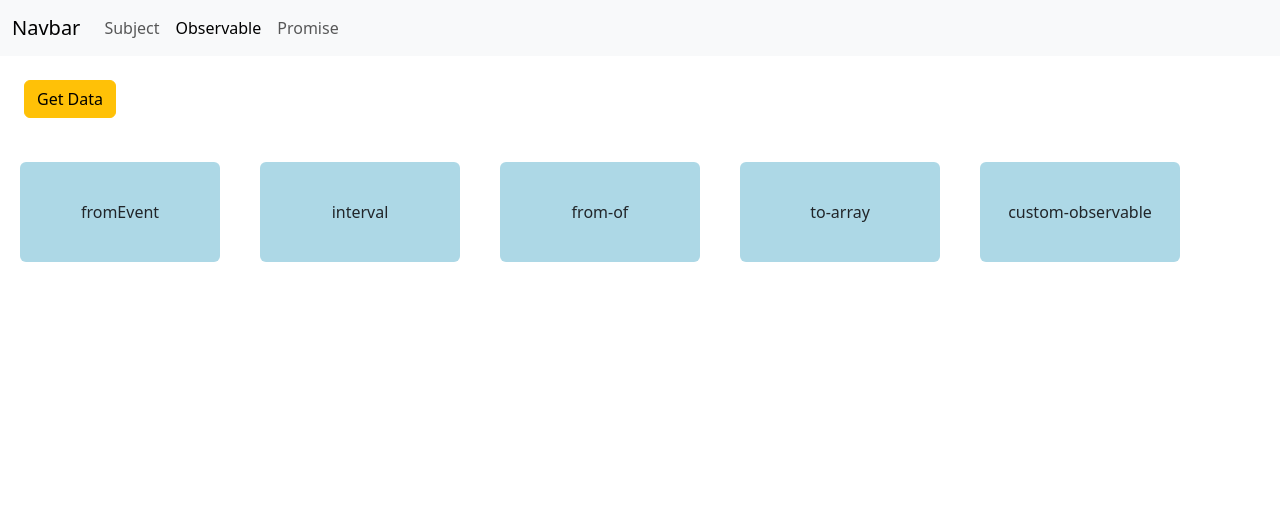
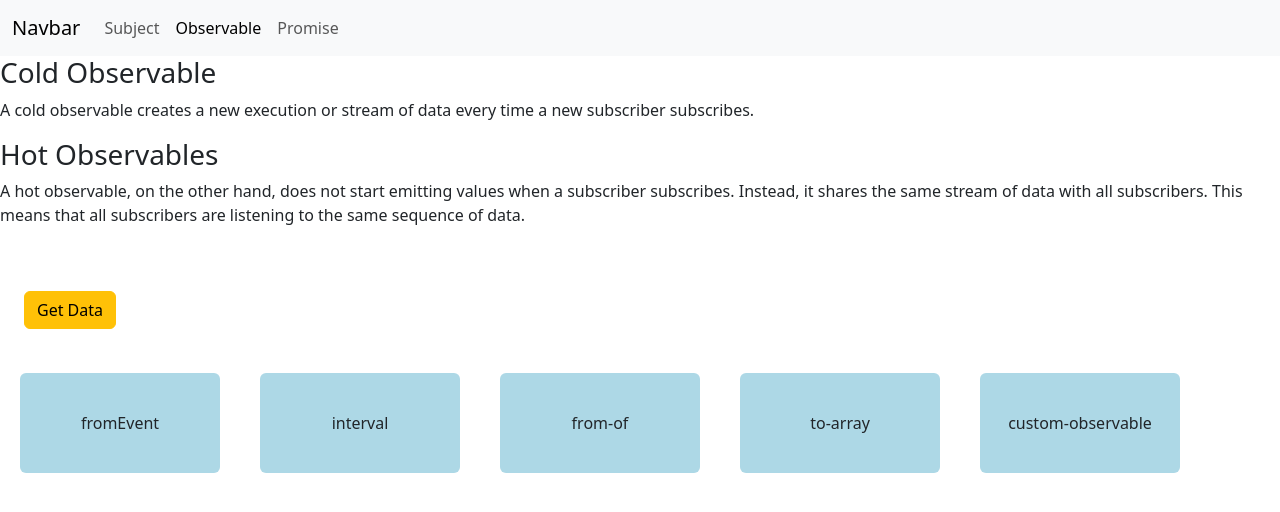
Before and after one commit to parvez-tm/angular-rxjs, an Angular app: page /observable in a window 1280 px wide. Shown: the top 512 px of the page. Built offline with nearby package versions, Linux system fonts and the light colour scheme.

Commit message:
hot and cold observable

```diff
--- a/src/observable/observable.component.html
+++ b/src/observable/observable.component.html
@@ -1,6 +1,11 @@
+<h3>Cold Observable</h3>
+<p>A cold observable creates a new execution or stream of data every time a new subscriber subscribes.</p>
+
+<h3>Hot Observables</h3>
+<p>A hot observable, on the other hand, does not start emitting values when a subscriber subscribes. Instead, it shares the same stream of data with all subscribers. This means that all subscribers are listening to the same sequence of data.</p>
+<br>
 <button (click)="getData()" class="btn btn-warning m-4">Get Data</button>
-
-<br />
+<br>
 
 <button routerLink="fromEvent" class="btn box">fromEvent</button>
 <button routerLink="interval" class="btn box">interval</button>
--- a/src/observable/observable.component.ts
+++ b/src/observable/observable.component.ts
@@ -1,6 +1,6 @@
 import { Component } from '@angular/core';
 import { RouterLink, RouterOutlet } from '@angular/router';
-import { Observable } from 'rxjs';
+import { Observable, Subject } from 'rxjs';
 
 @Component({
   selector: 'app-observable',
@@ -13,7 +13,39 @@ export class ObservableComponent {
   data: number[] = []
   count = 0
   newObservable: any
-  constructor() { }
+  constructor() {
+
+    // Cold Observable
+    const coldObservable = new Observable(subscriber => {
+      console.log('Observable starts');
+      subscriber.next('Hello');
+      subscriber.next('World');
+      subscriber.complete();
+    });
+
+    // Subscriber 1
+    coldObservable.subscribe(value => console.log('Subscriber 1:', value));
+
+    // Subscriber 2
+    coldObservable.subscribe(value => console.log('Subscriber 2:', value));
+
+    // Hot Observable
+    const hotObservable = new Subject();
+
+    // Subscriber 1
+    hotObservable.subscribe(value => console.log('Subscriber 1:', value));
+
+    // Emit data from the "source"
+    hotObservable.next('Hello');
+
+    // Subscriber 2 (subscribing late)
+    hotObservable.subscribe(value => console.log('Subscriber 2:', value));
+
+    // Emit more data
+    hotObservable.next('World');
+
+
+  }
 
 
   ngOnInit() {
```
